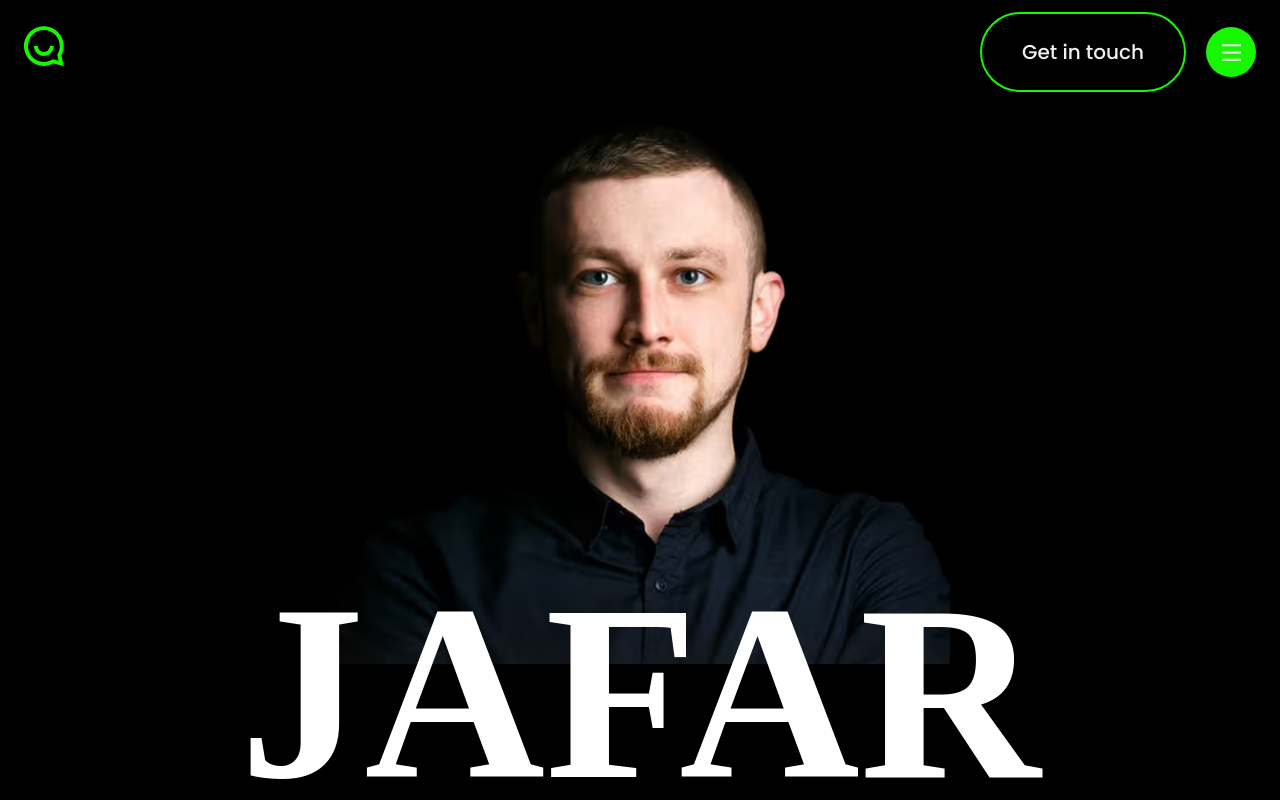
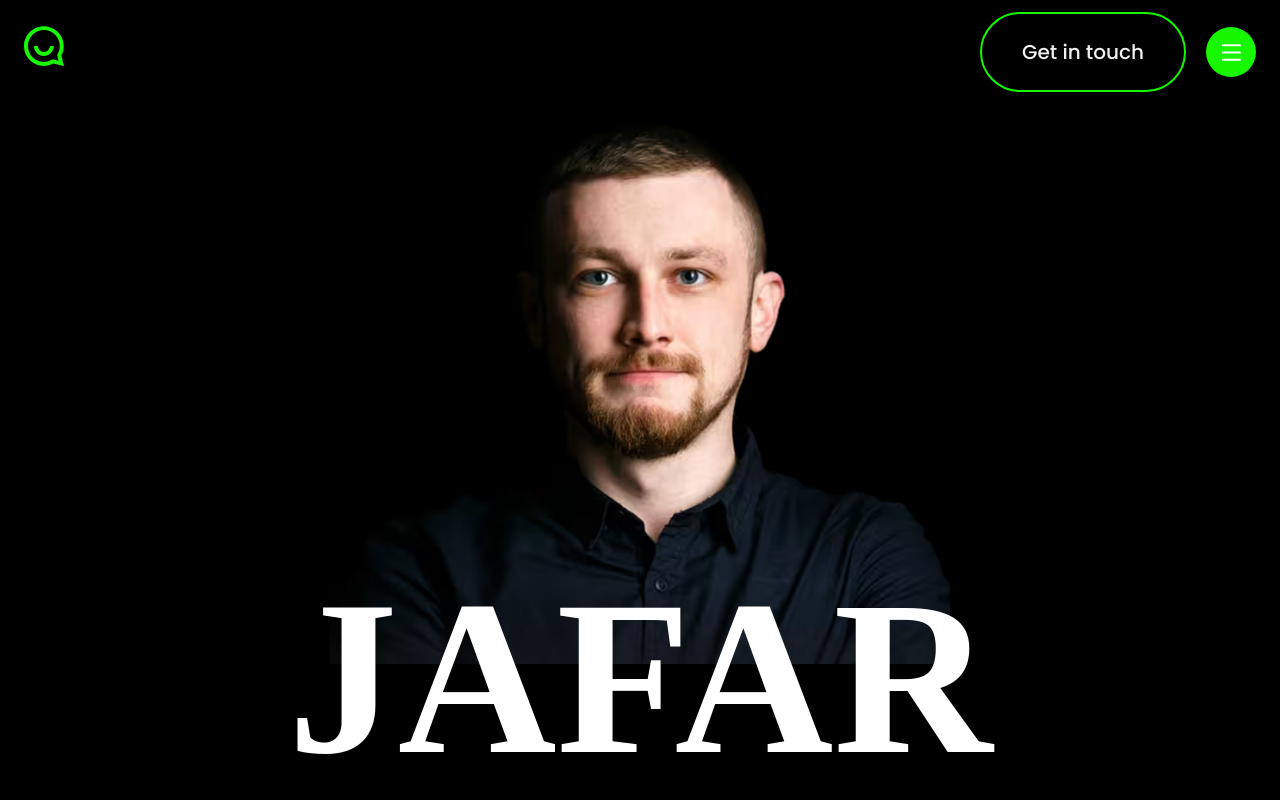
Before and after one commit to mdjafarkhan123/portfolio, a Vue app: page / in a window 1280 px wide. Shown: the top 800 px of the page. Built offline with nearby package versions, Linux system fonts and the light colour scheme; a web font is replaced by a local one.

Commit message:
Heading font size changed

```diff
--- a/src/styles/globals/_variables.scss
+++ b/src/styles/globals/_variables.scss
@@ -24,7 +24,7 @@
     --fs-md: clamp(1.25rem, 0.808rem + 1.86vw, 2.25rem);
     --fs-lg: clamp(1.75rem, 0.756rem + 4.186vw, 4rem);
     --fs-xl: clamp(3rem, 1.674rem + 5.581vw, 6rem);
-    --fs-2xl: clamp(5.75rem, 1.048rem + 18.81vw, 15.625rem);
+    --fs-2xl: clamp(4.5rem, 0.095rem + 17.619vw, 13.75rem);
 
     /*======= Spacing ===========*/
     --space-sm: clamp(1rem, 0.6134rem + 1.6279vw, 1.875rem); /* 16px - 24px */
```
